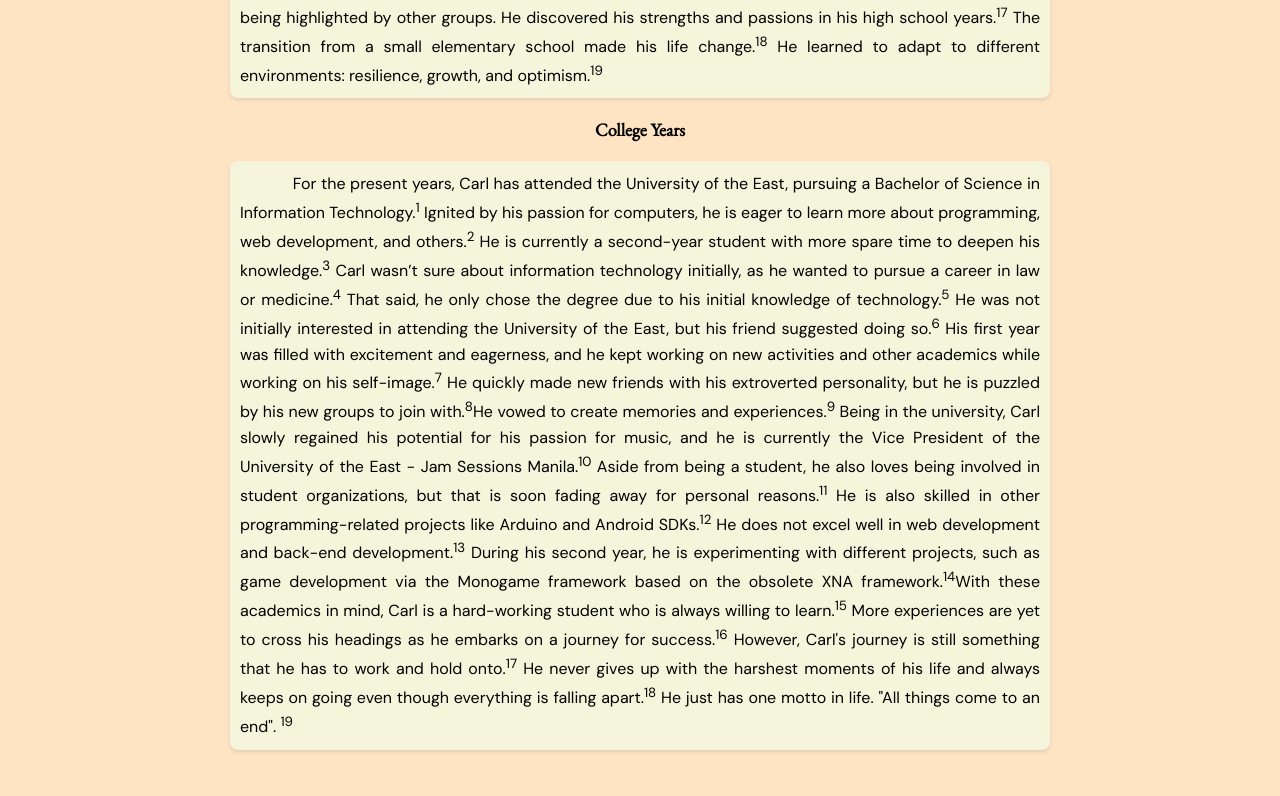
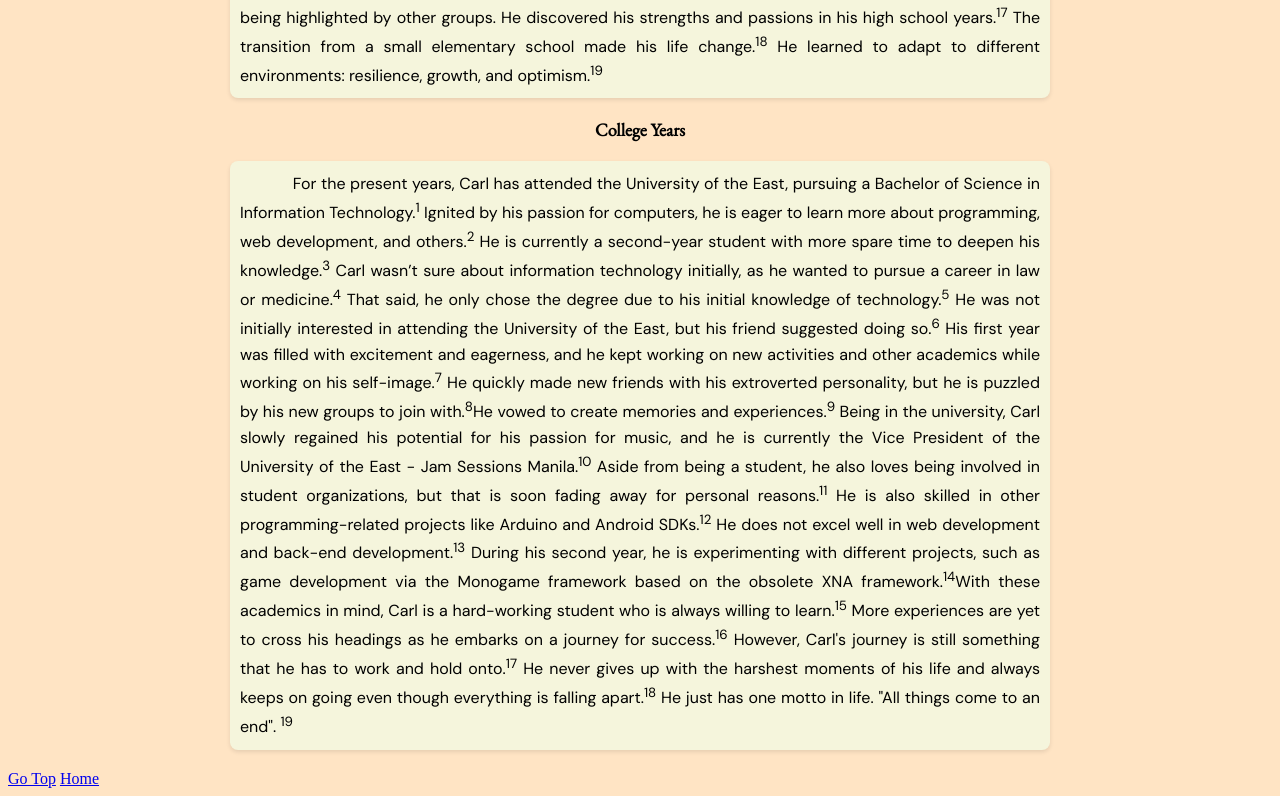
Before and after one commit to grthvn26/Landing-page, a plain HTML site: page biography.html in a window 1280 px wide. Shown: the part 1290-2086 px from the top of the page. Before the commit the page ends 2060 px from the top, so only its background shows below. Drawn offline with nearby package versions, Linux system fonts and the light colour scheme.

Commit message:
Update biography.html
Added go top

```diff
--- a/biography.html
+++ b/biography.html
@@ -109,4 +109,9 @@
             work and hold onto.<sup>17</sup> He never gives up with the harshest moments of his life and always keeps on going even though
             everything is falling apart.<sup>18</sup> He just has one motto in life. "All things come to an end". <sup>19</sup></blockquote></blockquote></p>
     </div>
+
+  <footer>
+    <a href="#top">Go Top</a>
+    <a href="biography.html">Home</a>
+  </footer>
 </html>
```
